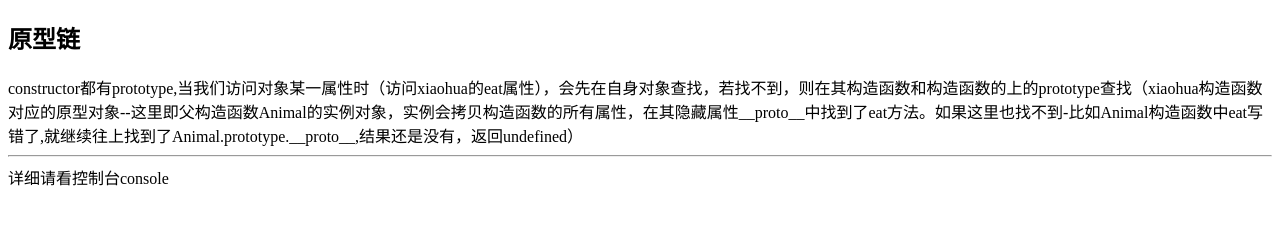
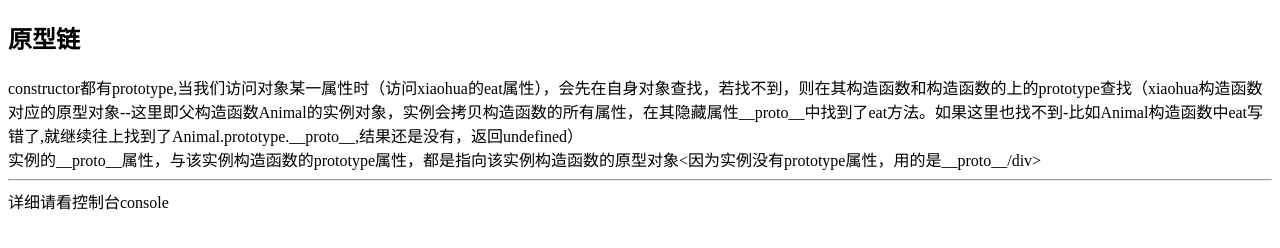
Before and after one commit to 573156440/myDemo, a plain HTML site: page mydata/demo/关于原型/prototype.html in a window 1280 px wide. Drawn offline with Linux system fonts and the light colour scheme.

Commit message:
'doubanFilm'

```diff
--- a/mydata/demo/关于原型/prototype.html
+++ b/mydata/demo/关于原型/prototype.html
@@ -30,14 +30,19 @@ Dog.prototype = new Animal();
 var xiaohua = new Dog();
 console.log(xiaohua.name);
 console.log(xiaohua.eat);
-console.log(Dog.prototype);
+console.log(Dog.prototype);              //animal实例对象
 console.log(Dog.prototype.__proto__)     //  实例通过隐藏的__proto__属性指向构造函数的原型对象
 console.log(xiaohua);                    //对象，为Dog构造函数的实例
 console.log(xiaohua.constructor);        //为函数对象。
 console.log(xiaohua.constructor.prototype)     //总对象--boss
 console.log(xiaohua.prototype);          //undefined
+console.log(xiaohua.__proto__===Dog.prototype);   //true
+console.log(Dog.__proto__);              //为函数
+console.log(xiaohua.__proto__);          //Animal实例对象
+
 </script>
 <h2>原型链</h2>
 <span>constructor都有prototype,当我们访问对象某一属性时（访问xiaohua的eat属性），会先在自身对象查找，若找不到，则在其构造函数和构造函数的上的prototype查找（xiaohua构造函数对应的原型对象--这里即父构造函数Animal的实例对象，实例会拷贝构造函数的所有属性，在其隐藏属性__proto__中找到了eat方法。如果这里也找不到-比如Animal构造函数中eat写错了,就继续往上找到了Animal.prototype.__proto__,结果还是没有，返回undefined）</span>
+<div>实例的__proto__属性，与该实例构造函数的prototype属性，都是指向该实例构造函数的原型对象<因为实例没有prototype属性，用的是__proto__/div>
 <hr>
 <div>详细请看控制台console</div>
```
